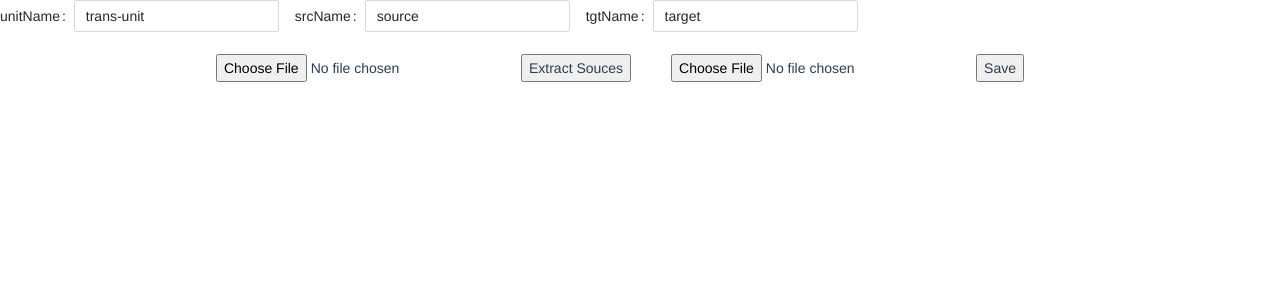
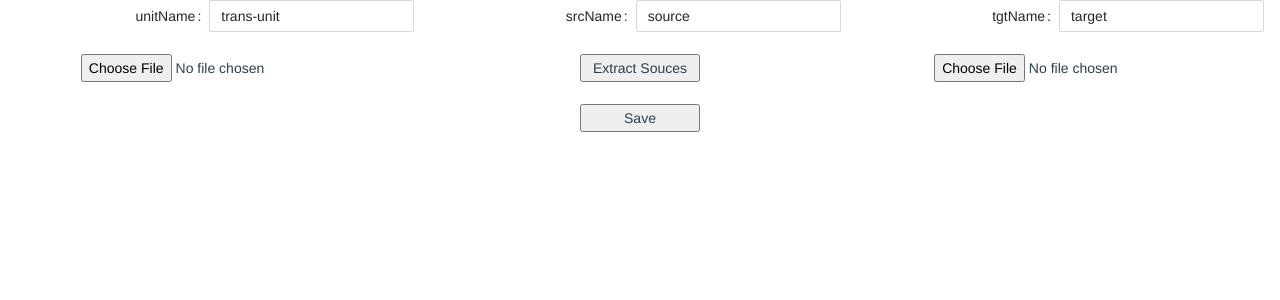
Before and after one commit to lazebird/xliff-helper, a Vue app: page / in a window 1280 px wide. Shown: the top 300 px of the page. Built offline with nearby package versions, Linux system fonts and the light colour scheme.

Commit message:
fix: more

```diff
--- a/src/views/xmlparser.vue
+++ b/src/views/xmlparser.vue
@@ -1,18 +1,25 @@
 <template>
   <div class="example">
-    <a-form layout="inline" :model="conf">
+    <a-form class="confbar" layout="inline" :model="conf">
       <a-form-item label="unitName"> <a-input v-model:value="conf.unitName" /> </a-form-item>
       <a-form-item label="srcName"> <a-input v-model:value="conf.srcName" /> </a-form-item>
       <a-form-item label="tgtName"> <a-input v-model:value="conf.tgtName" /> </a-form-item>
     </a-form>
     <br />
 
-    <div class="btnbar">
-      <input type="file" @change="upload_xliff" />
-      <button @click="extract">Extract Souces</button>
-      <input type="file" @change="upload_target" />
-      <button @click="save">Save</button>
-    </div>
+    <a-row>
+      <a-col :span="8">
+        <input type="file" @change="upload_xliff" accept=".xliff, text/xml" />
+      </a-col>
+      <a-col :span="8">
+        <a-row class="btnrow"> <button @click="extract">Extract Souces</button> </a-row>
+        <br />
+        <a-row class="btnrow"> <button @click="save">Save</button> </a-row>
+      </a-col>
+      <a-col :span="8">
+        <input type="file" @change="upload_target" accept=".json, application/JSON" />
+      </a-col>
+    </a-row>
     <br />
 
     <a-table v-if="map.length" :dataSource="map" :columns="columns" :rowKey="(record, index) => index" class="ant-table-striped" :row-class-name="(_record, index) => (index % 2 === 1 ? 'table-striped' : null)" />
@@ -32,6 +39,17 @@
   var xmlDoc;
   const conf = ref({ unitName: 'trans-unit', srcName: 'source', tgtName: 'target' });
   const map = ref([]);
+
+  function str2file(s, filename) {
+    var e = document.createElement('a');
+    e.setAttribute('download', filename);
+    e.style.display = 'none';
+    var blob = new Blob([s]);
+    e.href = URL.createObjectURL(blob);
+    document.body.appendChild(e);
+    e.click();
+    document.body.removeChild(e);
+  }
 
   function XML2obj(e) {
     var text = e.target.result;
@@ -63,6 +81,7 @@
   function extract() {
     const data = {};
     for (const m of map.value) data[m.id] = m.srcText;
+    str2file(JSON.stringify(data), 'sources.json');
     console.log(JSON.stringify(data));
   }
   function upload_target(e) {
@@ -71,14 +90,19 @@
     reader.onload = Json2obj;
   }
   function save() {
+    str2file(new XMLSerializer().serializeToString(xmlDoc), 'result.xliff');
     console.log(xmlDoc);
   }
 </script>
 <style scoped>
-  .btnbar * {
-    margin-right: 40px;
-  }
   .ant-table-striped :deep(.table-striped) td {
     background-color: #fafafa;
   }
+  .confbar * {
+    margin: auto;
+  }
+  .btnrow button {
+    margin: auto;
+    width: 120px;
+  }
 </style>
```
